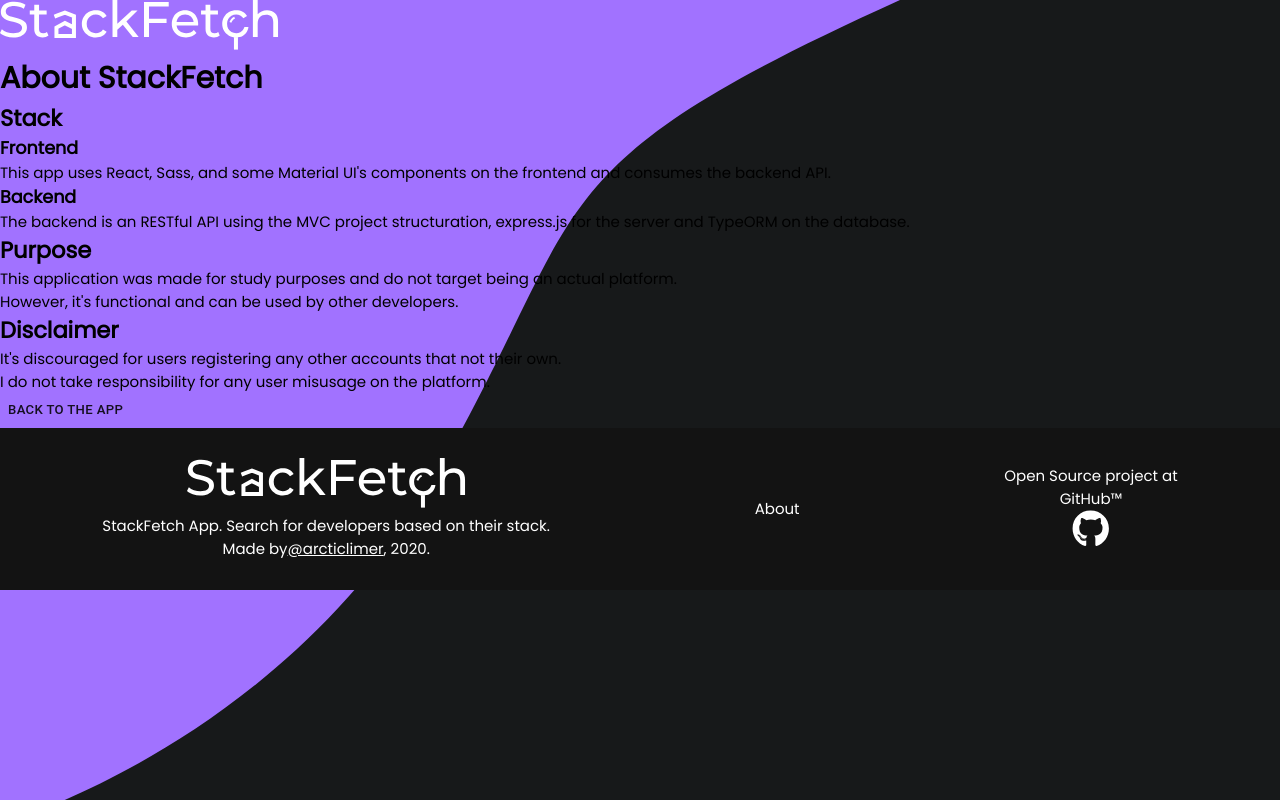
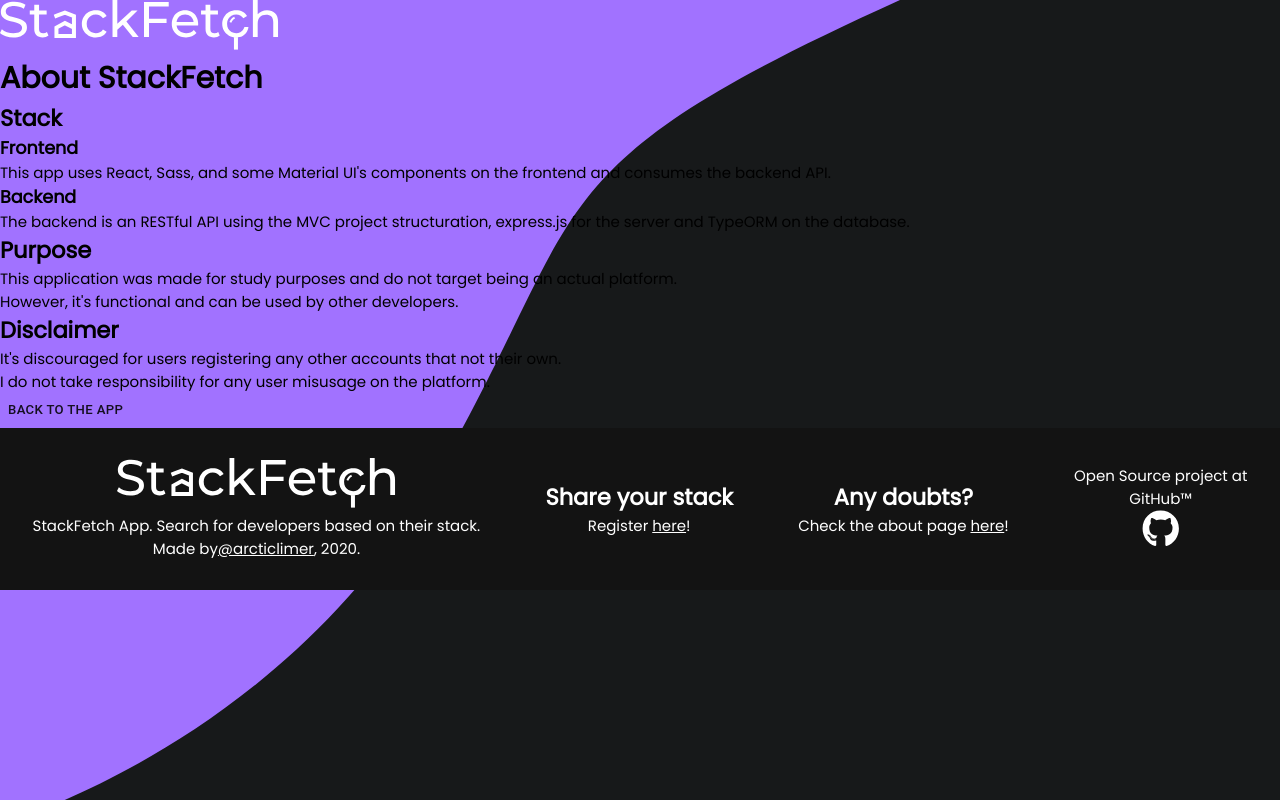
Before and after one commit to viniciusmuller/stackfetch, a React (Create React App) app in the folder frontend/: page /about in a window 1280 px wide. Built offline with nearby package versions, Linux system fonts and the light colour scheme.

Commit message:
Update component

```diff
--- a/frontend/src/components/Footer.tsx
+++ b/frontend/src/components/Footer.tsx
@@ -1,4 +1,5 @@
 import { FaGithub } from 'react-icons/fa';
+import { Link } from 'react-router-dom';
 
 import { ReactComponent as AppLogo } from '../assets/svg/appLogo.svg';
 
@@ -6,7 +7,7 @@ function Footer() {
   return (
     <footer>
       <div className="footer-section">
-        <AppLogo />
+        <AppLogo className="footer-app-logo" />
         <p>
           StackFetch App. Search for developers based on their stack.
         </p>
@@ -19,7 +20,16 @@ function Footer() {
         </p>
       </div>
       <div className="footer-section">
-        <p>About</p>
+        <h2>Share your stack</h2>
+        <p>
+          Register <Link to="/register">here</Link>!
+        </p>
+      </div>
+      <div className="footer-section">
+        <h2>Any doubts?</h2>
+        <p>
+          Check the about page <Link to="/about">here</Link>!
+        </p>
       </div>
       <div className="footer-section">
         <a
@@ -29,7 +39,7 @@ function Footer() {
           className="footer-repo-link"
         >
           <p>
-            Open Source project at <br /> GitHub&trade;
+            Open Source project at<br />GitHub&trade;
           </p>
           <FaGithub
             size="2.5rem"
--- a/frontend/src/components/OptionsMenu.tsx
+++ b/frontend/src/components/OptionsMenu.tsx
@@ -3,11 +3,15 @@ import { Link } from 'react-router-dom';
 import Autocomplete from '@material-ui/lab/Autocomplete';
 import TextField from '@material-ui/core/TextField';
 import Button from '@material-ui/core/Button';
-import { styled } from '@material-ui/core/styles';
 
-function OptionsMenu() {
+interface OptionsMenuProps {
+  onChange: (event: React.ChangeEvent<{}>, value: string[]) => void;
+}
+
+function OptionsMenu(props: OptionsMenuProps) {
   return (
-    <div id="options-bar"
+    <div
+      id="options-bar"
       tabIndex={0}
     >
       <div className="cog">
@@ -20,7 +24,7 @@ function OptionsMenu() {
             multiple
             autoHighlight
             limitTags={4}
-            id="tags-standard"
+            onChange={props.onChange}
             options={['React', 'Python', 'COBOL']}
             noOptionsText="No technologies found."
             renderInput={params => (
```
